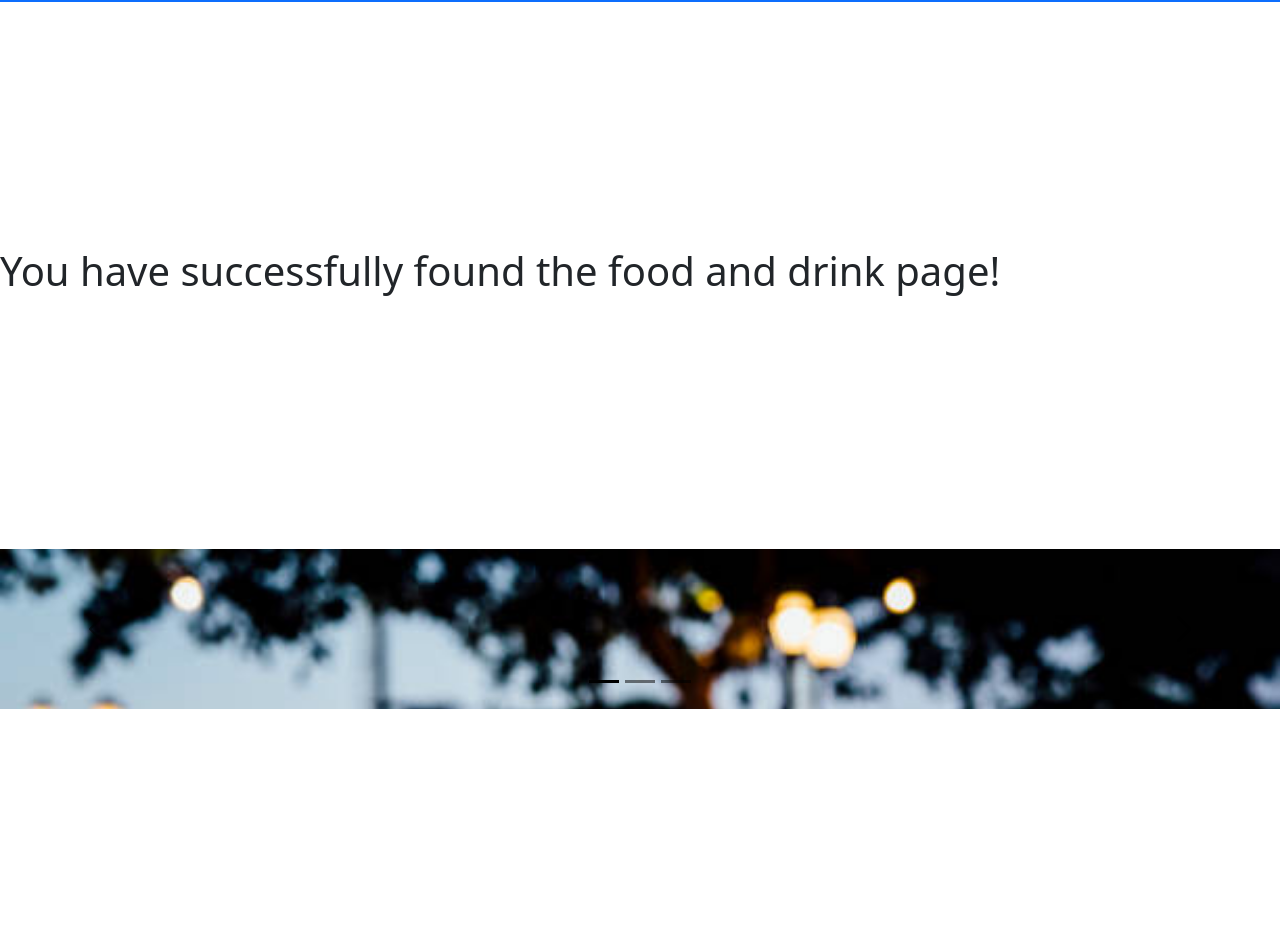
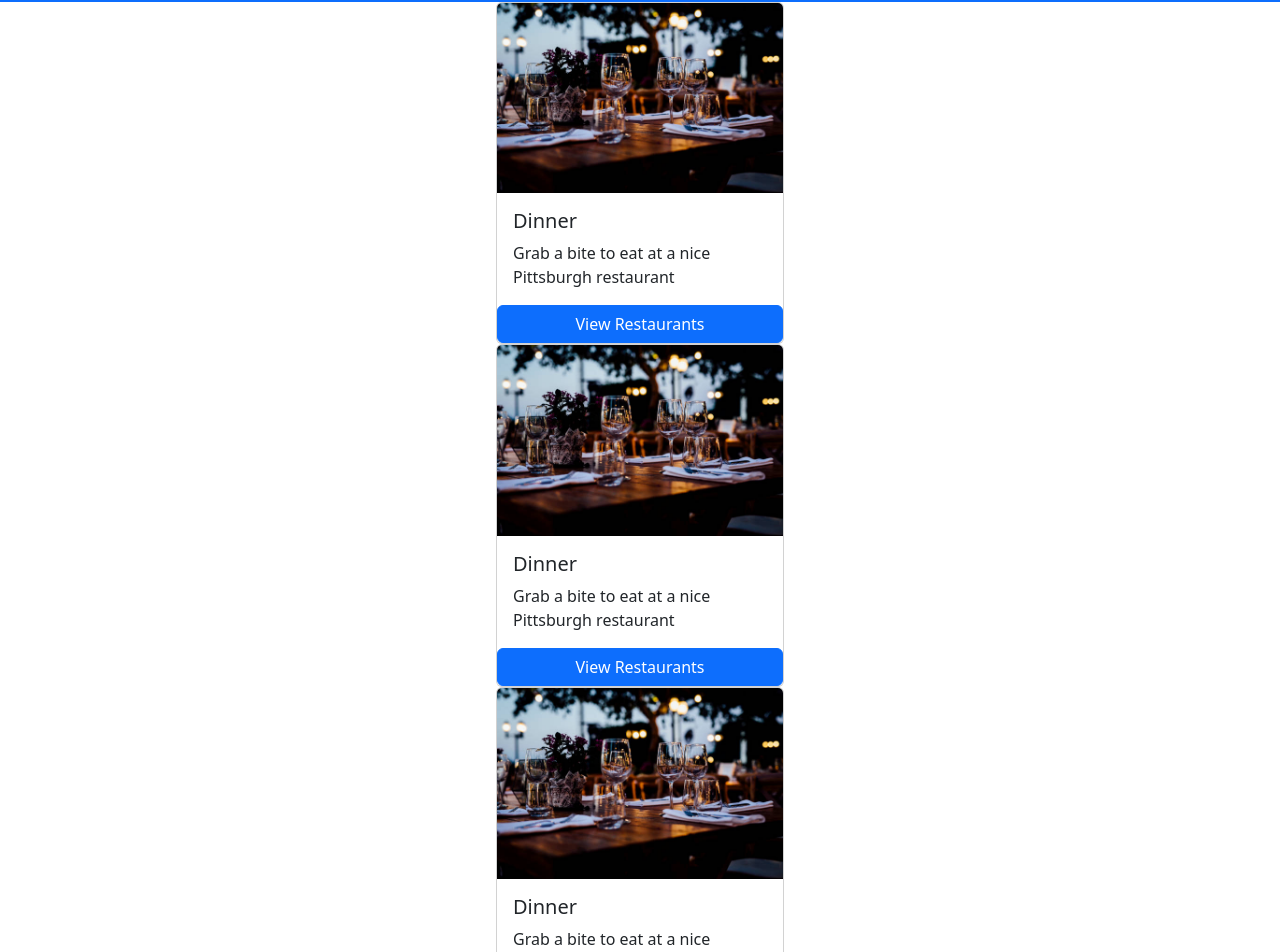
Before and after one commit to dylanfeehan/dategen, a React (Create React App) app: page /#/dates/fooddrink in a window 1280 px wide. Shown: the part 91-1043 px from the top of the page. Before the commit the page ends 800 px from the top, so only its background shows below. Built offline with nearby package versions, Linux system fonts and the light colour scheme.

Commit message:
added cards, need to figure out how to make the top and bottom of the page stick

```diff
--- a/src/pages/dates/activities.js
+++ b/src/pages/dates/activities.js
@@ -1,11 +1,19 @@
-import React from 'react'
+import React from 'react';
+import 'bootstrap/dist/css/bootstrap.css';
+import '../../App.css';
 import HomeLogo from '../../homelogo';
+import Card from 'react-bootstrap/Card';
+import Button from 'react-bootstrap/Button';
 
 const Activities = () => {
 	return (
-		<div>
-			<h1>you have successfully located the activities page</h1>
-		</div>
+		<Card>
+			<Card.Body>
+				<Card.Title>Dinner</Card.Title>
+				<Card.Text>Grab a bite to eat at a nice Pittsburgh restaurant</Card.Text>
+			</Card.Body>
+			<Button>View Restaurants</Button>
+		</Card>
 	);
 };
 
--- a/src/pages/dates/fooddrink.js
+++ b/src/pages/dates/fooddrink.js
@@ -1,8 +1,37 @@
 import React from 'react'
+import 'bootstrap/dist/css/bootstrap.css';
+import Button from 'react-bootstrap/Button';
+import Card from 'react-bootstrap/Card';
+import dinner from '../../components/images/dinner.png'
 
 const FoodDrink = () => {
 	return (
-		<h1>You have successfully found the food and drink page!</h1>
+		<div>
+		<Card style={{width: '18rem'}} className="mx-auto">
+			<Card.Img variant="top" src={dinner} />
+			<Card.Body>
+				<Card.Title>Dinner</Card.Title>
+				<Card.Text>Grab a bite to eat at a nice Pittsburgh restaurant</Card.Text>
+			</Card.Body>
+			<Button>View Restaurants</Button>
+		</Card>
+		<Card style={{width: '18rem'}} className="mx-auto">
+			<Card.Img variant="top" src={dinner} />
+			<Card.Body>
+				<Card.Title>Dinner</Card.Title>
+				<Card.Text>Grab a bite to eat at a nice Pittsburgh restaurant</Card.Text>
+			</Card.Body>
+			<Button>View Restaurants</Button>
+		</Card>
+		<Card style={{width: '18rem'}} className="mx-auto">
+			<Card.Img variant="top" src={dinner} />
+			<Card.Body>
+				<Card.Title>Dinner</Card.Title>
+				<Card.Text>Grab a bite to eat at a nice Pittsburgh restaurant</Card.Text>
+			</Card.Body>
+			<Button>View Restaurants</Button>
+		</Card>
+		</div>
 	);
 };
 
```
